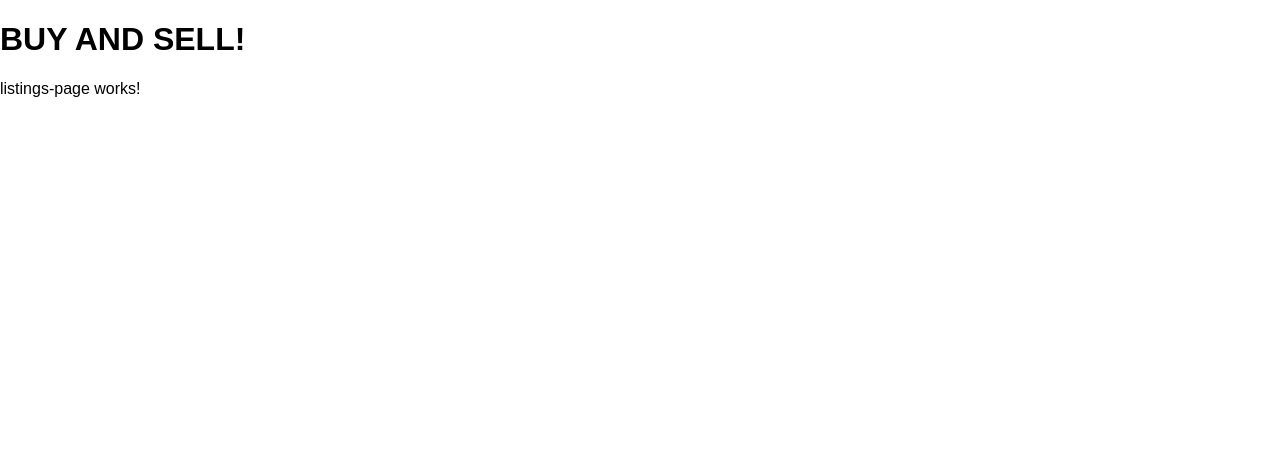
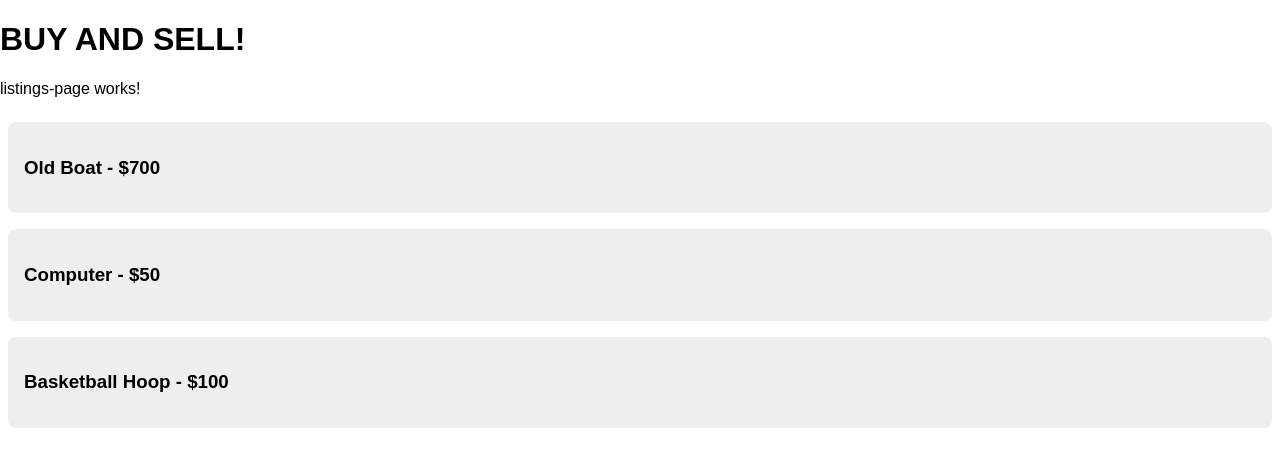
Before and after one commit to Mimae00/Buy-and-Sell, an Angular app: page /listings in a window 1280 px wide. Shown: the top 466 px of the page. Built offline with nearby package versions, Linux system fonts and the light colour scheme.

Commit message:
added Listing Detail page info

```diff
--- a/src/app/app.component.ts
+++ b/src/app/app.component.ts
@@ -1,11 +1,10 @@
 import { Component } from '@angular/core';
 import { RouterOutlet } from '@angular/router';
-import { ListingsPageComponent } from './listings-page/listings-page.component';
 
 @Component({
   selector: 'app-root',
   standalone: true,
-  imports: [RouterOutlet,ListingsPageComponent],
+  imports: [RouterOutlet],
   templateUrl: './app.component.html',
   styleUrl: './app.component.css'
 })
--- a/src/app/listing-detail-page/listing-detail-page.component.html
+++ b/src/app/listing-detail-page/listing-detail-page.component.html
@@ -1 +1,14 @@
 <p>listing-detail-page works!</p>
+
+
+<div class="content-box">
+    <a routerLink="/listings">
+        <button>Back</button>
+    </a>
+    <h2>{{listing.name}}</h2>
+    <p>{{listing.description}}</p>
+    <p>{{listing.price}}</p>
+    <a routerLink="/contact/{{listing.id}}">
+        <button>Contact Seller</button>
+    </a>
+</div>
--- a/src/app/listing-detail-page/listing-detail-page.component.ts
+++ b/src/app/listing-detail-page/listing-detail-page.component.ts
@@ -1,12 +1,28 @@
-import { Component } from '@angular/core';
+import { Component, OnInit } from '@angular/core';
+import { ActivatedRoute, RouterModule } from '@angular/router';
+import { Listing } from '../types';
+import { fakeListings } from '../fake-data';
+import { NgFor } from '@angular/common';
 
 @Component({
   selector: 'app-listing-detail-page',
   standalone: true,
-  imports: [],
+  imports: [RouterModule,NgFor],
   templateUrl: './listing-detail-page.component.html',
   styleUrl: './listing-detail-page.component.css'
 })
-export class ListingDetailPageComponent {
+export class ListingDetailPageComponent{
+
+  listing: Listing;
+
+  constructor(
+    private route: ActivatedRoute,
+  ) {}
+
+  ngOnInit(): void {
+    const id = this.route.snapshot.paramMap.get('id');
+    console.log(id);
+    this.listing = fakeListings.find(listing => listing.id === id);
+  }
 
 }
--- a/src/app/listings-page/listings-page.component.html
+++ b/src/app/listings-page/listings-page.component.html
@@ -1 +1,9 @@
 <p>listings-page works!</p>
+
+<div>
+    <div class="content-box" *ngFor="let listing of listings">
+        <a routerLink="/listings/{{listing.id}}">
+            <h3>{{listing.name}} - ${{listing.price}}</h3>
+        </a>
+    </div>
+</div>
--- a/src/app/listings-page/listings-page.component.ts
+++ b/src/app/listings-page/listings-page.component.ts
@@ -1,12 +1,22 @@
 import { Component } from '@angular/core';
+import { Listing } from '../types';
+import { fakeListings } from '../fake-data';
+import { NgFor } from '@angular/common';
+import { RouterModule } from '@angular/router';
 
 @Component({
   selector: 'app-listings-page',
   standalone: true,
-  imports: [],
+  imports: [RouterModule,NgFor],
   templateUrl: './listings-page.component.html',
   styleUrl: './listings-page.component.css'
 })
 export class ListingsPageComponent {
 
+  listings: Listing[] = [];
+
+
+  ngOnInit(): void {
+    this.listings = fakeListings;
+  }
 }
--- a/tsconfig.json
+++ b/tsconfig.json
@@ -4,7 +4,7 @@
   "compileOnSave": false,
   "compilerOptions": {
     "outDir": "./dist/out-tsc",
-    "strict": true,
+    "strict": false,
     "noImplicitOverride": true,
     "noPropertyAccessFromIndexSignature": true,
     "noImplicitReturns": true,
```
